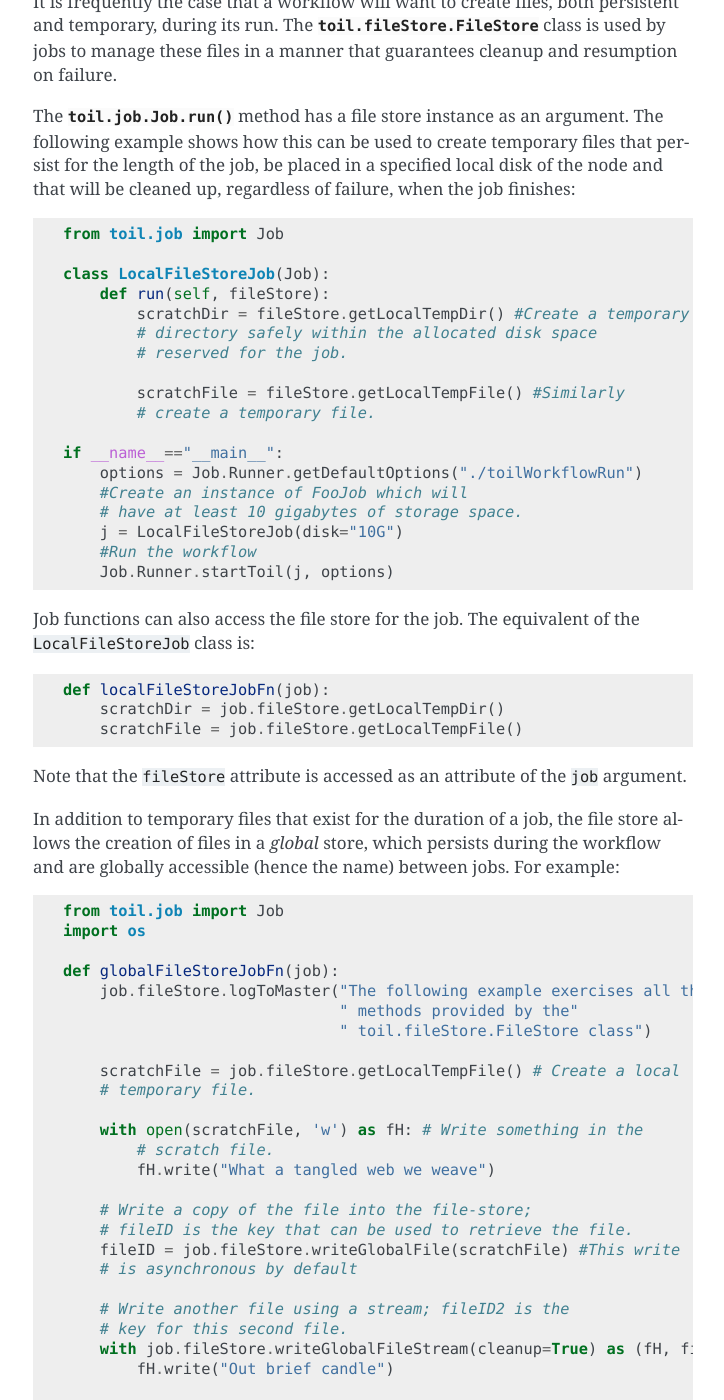
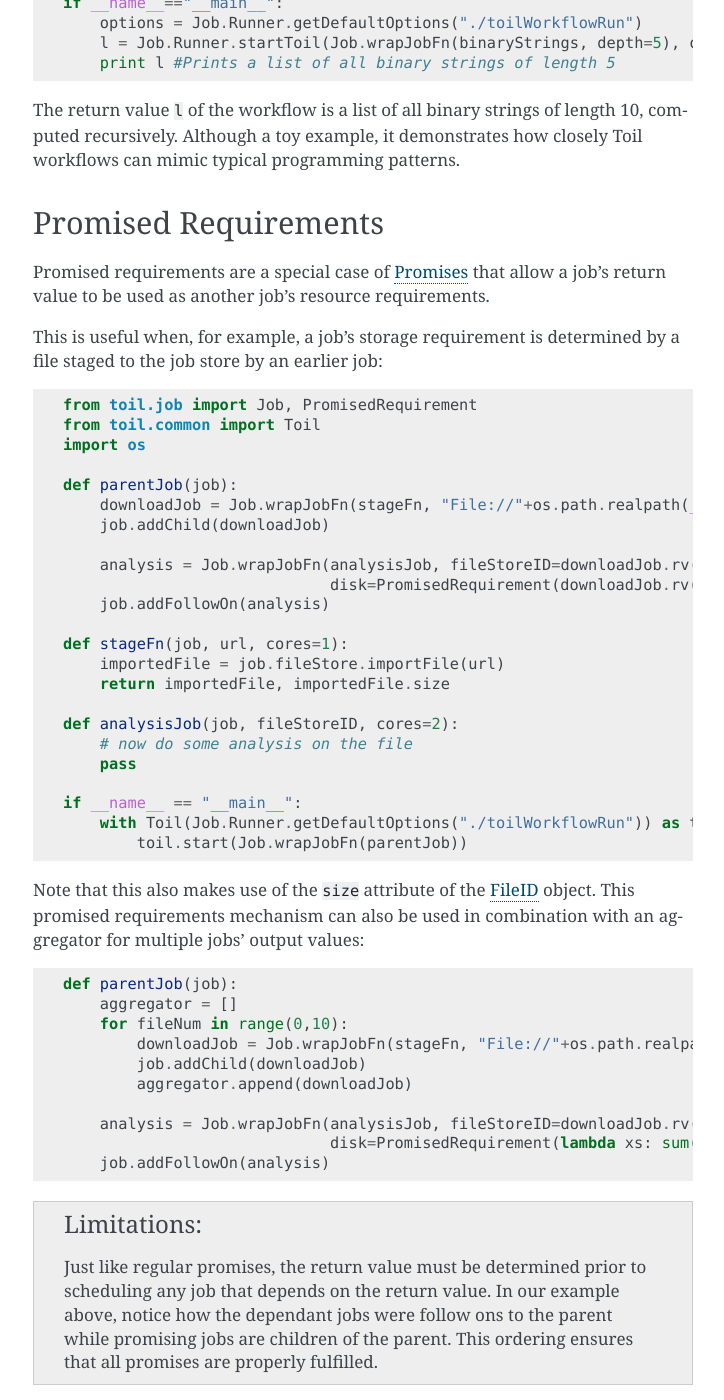
Before and after one commit to DataBiosphere/toil, a Sphinx documentation site: the page built from docs/developing.rst, in a window 1280 px wide and 1400 px high, scrolled down 9290 px. Shown: the whole window, without its empty margins (387-1111 px from the left). Built offline with Sphinx 7.4.7, drawn with Linux system fonts in a browser that asks for light colours; the version number could not be read and is left out; some of the changed text lies outside the part shown.

Commit message:
Add documentation on promised requirements (resolves #1576)

```diff
--- a/docs/developing.rst
+++ b/docs/developing.rst
@@ -373,6 +373,8 @@ workflow, with jobs defined within a job or job function being created at
 run time.
 
 
+.. _promises:
+
 Promises
 --------
 
@@ -412,6 +414,19 @@ evaluated. A promise (:class:`toil.job.Promise`) is essentially a pointer to
 for the return value that is replaced by the actual return value once it has
 been evaluated. Therefore, when ``j2`` is run the promise becomes 2.
 
+Promises also support indexing of return values::
+
+    def parent(job):
+        indexable = Job.wrapJobFn(fn)
+        job.addChild(indexable)
+        job.addFollowOnFn(raiseWrap, indexable.rv(2))
+
+    def raiseWrap(arg):
+        raise RuntimeError(arg) # raises "2"
+
+    def fn(job):
+        return (0, 1, 2, 3)
+
 Promises can be quite useful. For example, we can combine dynamic job creation
 with promises to achieve a job creation process that mimics the functional
 patterns possible in many programming languages::
@@ -439,6 +454,74 @@ The return value ``l`` of the workflow is a list of all binary strings of
 length 10, computed recursively. Although a toy example, it demonstrates how
 closely Toil workflows can mimic typical programming patterns.
 
+
+Promised Requirements
+---------------------
+
+Promised requirements are a special case of :ref:`promises` that allow a job's
+return value to be used as another job's resource requirements.
+
+This is useful when, for example, a job's storage requirement is determined by a
+file staged to the job store by an earlier job::
+
+    from toil.job import Job, PromisedRequirement
+    from toil.common import Toil
+    import os
+
+    def parentJob(job):
+        downloadJob = Job.wrapJobFn(stageFn, "File://"+os.path.realpath(__file__), cores=0.1, memory='32M', disk='1M')
+        job.addChild(downloadJob)
+
+        analysis = Job.wrapJobFn(analysisJob, fileStoreID=downloadJob.rv(0),
+                                 disk=PromisedRequirement(downloadJob.rv(1)))
+        job.addFollowOn(analysis)
+
+    def stageFn(job, url, cores=1):
+        importedFile = job.fileStore.importFile(url)
+        return importedFile, importedFile.size
+
+    def analysisJob(job, fileStoreID, cores=2):
+        # now do some analysis on the file
+        pass
+
+    if __name__ == "__main__":
+        with Toil(Job.Runner.getDefaultOptions("./toilWorkflowRun")) as toil:
+            toil.start(Job.wrapJobFn(parentJob))
+
+
+Note that this also makes use of the ``size`` attribute of the :ref:`FileID` object.
+This promised requirements mechanism can also be used in combination with an aggregator for
+multiple jobs' output values::
+
+    def parentJob(job):
+        aggregator = []
+        for fileNum in range(0,10):
+            downloadJob = Job.wrapJobFn(stageFn, "File://"+os.path.realpath(__file__), cores=0.1, memory='32M', disk='1M')
+            job.addChild(downloadJob)
+            aggregator.append(downloadJob)
+
+        analysis = Job.wrapJobFn(analysisJob, fileStoreID=downloadJob.rv(0),
+                                 disk=PromisedRequirement(lambda xs: sum(xs), [j.rv(1) for j in aggregator]))
+        job.addFollowOn(analysis)
+
+
+.. admonition:: Limitations
+
+    Just like regular promises, the return value must be determined prior to
+    scheduling any job that depends on the return value. In our example above, notice
+    how the dependant jobs were follow ons to the parent while promising jobs are
+    children of the parent. This ordering ensures that all promises are
+    properly fulfilled.
+
+.. _FileID:
+
+
+FileID
+------
+
+This object is a small wrapper around Python's builtin string class. It is used to
+represent a file's ID in the file store, and has a ``size`` attribute that is the
+file's size in bytes. This object is returned by ``importFile`` and ``writeGlobalFile``.
 
 Managing files within a workflow
 --------------------------------
```
